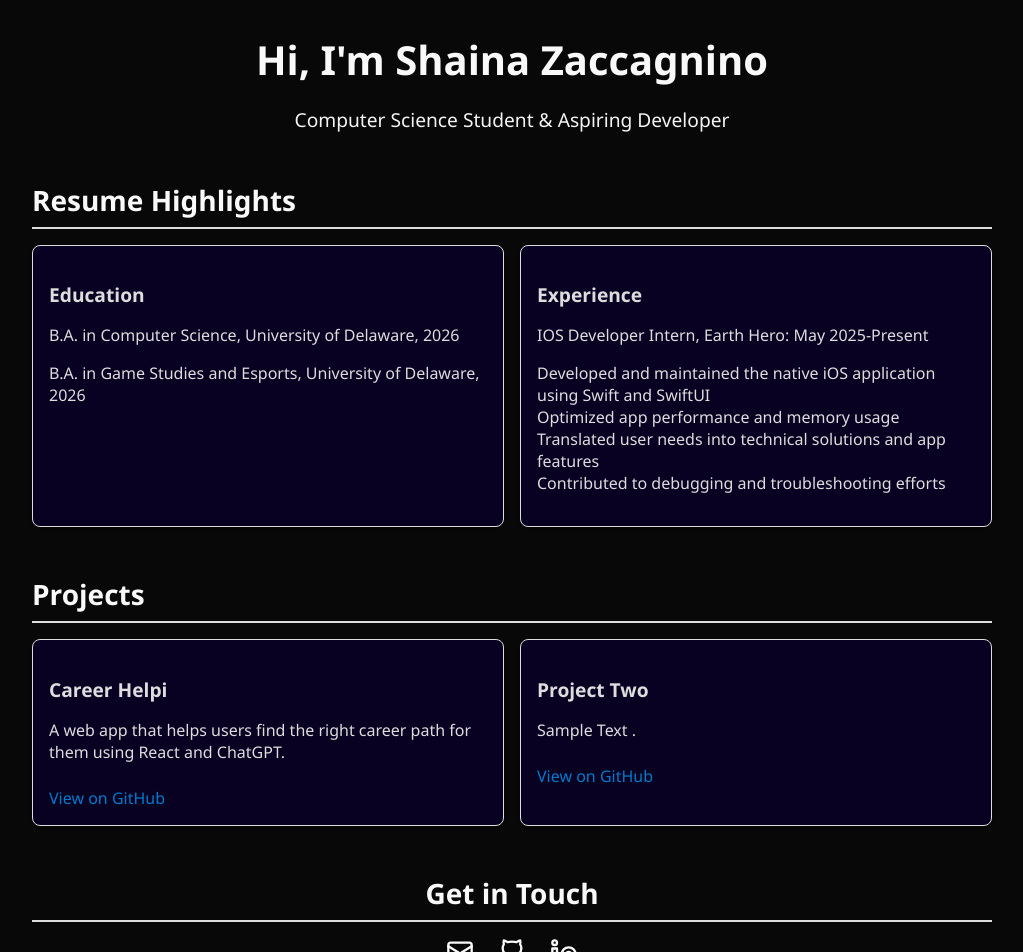
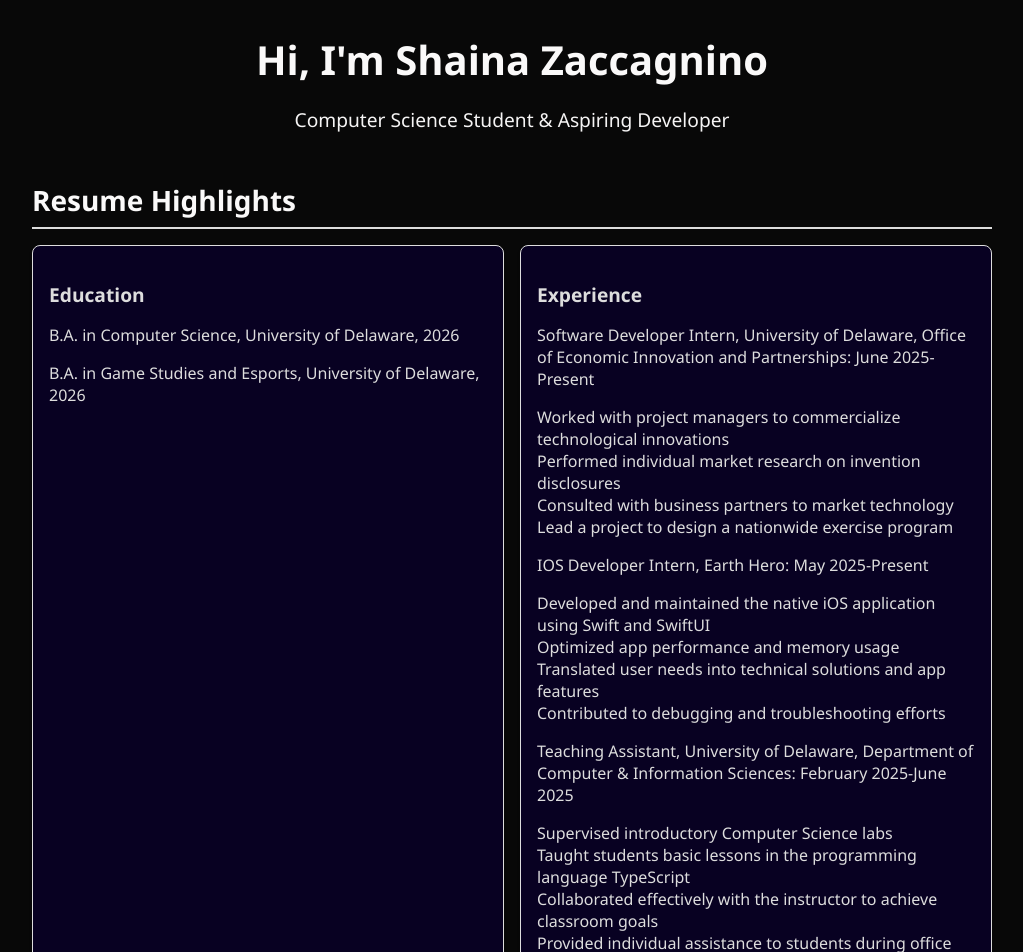
Before and after one commit to Shaina-Z/Portfolio, a React (Create React App) app in the folder my-portfolio/: page / in a window 1280 px wide. Shown: the top 952 px of the page, without its empty margins (128-1151 px from the left). Built offline with nearby package versions, Linux system fonts and the light colour scheme.

Commit message:
added more experince to resume highlights

```diff
--- a/my-portfolio/src/App.css
+++ b/my-portfolio/src/App.css
@@ -37,7 +37,7 @@
   }
 }
 
-.earth-title{
+.experience-title{
   font-weight: 500;
   font-size: medium;
  }
--- a/my-portfolio/src/App.js
+++ b/my-portfolio/src/App.js
@@ -30,11 +30,22 @@ export default function Portfolio() {
           </div>
           <div className="card">
             <h3 className="card-title">Experience</h3>
-            <p className="earth-title">IOS Developer Intern, Earth Hero: May 2025-Present</p>
+            <p className="experience-title">Software Developer Intern, University of Delaware, Office of Economic Innovation and Partnerships: June 2025-Present</p>
+            <p className="experience-body">Worked with project managers to commercialize technological innovations<br/>
+              Performed individual market research on invention disclosures<br/>
+              Consulted with business partners to market technology<br/>
+              Lead a project to design a nationwide exercise program</p>
+            <p className="experience-title">IOS Developer Intern, Earth Hero: May 2025-Present</p>
             <p className="experience-body">Developed and maintained the native iOS application using Swift and SwiftUI<br/>
               Optimized app performance and memory usage<br/>
               Translated user needs into technical solutions and app features<br/>
               Contributed to debugging and troubleshooting efforts</p>
+              <p className="experience-title">Teaching Assistant, University of Delaware, Department of Computer & Information Sciences: February 2025-June 2025</p>
+              <p className="experience-body">Supervised introductory Computer Science labs
+              <br/>
+              Taught students basic lessons in the programming language TypeScript<br/>
+              Collaborated effectively with the instructor to achieve classroom goals<br/>
+              Provided individual assistance to students during office hours</p>
           </div>
         </div>
       </section>
```
